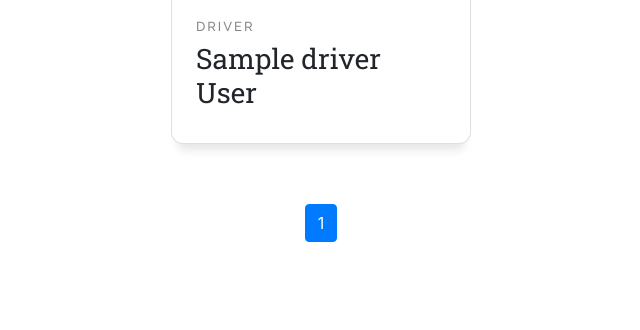
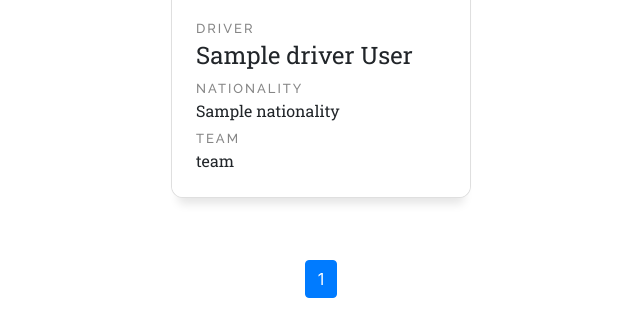
Before and after one commit to UT-SWLab/TeamE2, a Flask app: page /models_drivers in a window 1280 px wide. Shown: the part 470-800 px from the top of the page, without its empty margins (319-959 px from the left). Run offline with Flask 2, Linux system fonts and the light colour scheme; a database or web service that is not in the repository returns one stand-in record (values such as "Sample title"); some libraries are stand-ins or nearby versions.

Commit message:
added info to model cards

```diff
--- a/app.py
+++ b/app.py
@@ -35,7 +35,7 @@ def driver_model():
     drivers = []
     for driver in driver_list:
         drivers.append(
-            {'driverId': driver['driverRef'], 'surname': driver['surname'], 'forename': driver['forename']})
+            {'driverRef': driver['driverRef'], 'surname': driver['surname'], 'forename': driver['forename'], 'nationality': driver['nationality']})
     per_page = 20
     pages = int(len(drivers)/per_page)
     drivers = drivers[page*per_page: page*per_page+per_page]
@@ -50,7 +50,7 @@ def constructor_model():
     constructors = []
     for constructor in constructor_list:
         constructors.append(
-            {'constructorId': constructor['constructorRef'], 'name': constructor['name']})
+            {'constructorRef': constructor['constructorRef'], 'name': constructor['name'], 'nationality': constructor['nationality']})
     print(len(constructors))
     per_page = 20
     pages = int(len(constructors)/per_page)
@@ -67,7 +67,7 @@ def circuit_model():
     circuits = []
     for circuit in circuit_list:
         circuits.append(
-            {'circuitId': circuit['circuitRef'], 'name': circuit['name']})
+            {'circuitRef': circuit['circuitRef'], 'name': circuit['name'], 'location': circuit['location'], 'country': circuit['country']})
     per_page = 20
     pages = int(len(circuits)/per_page)
     circuits = circuits[page*per_page: page*per_page+per_page]
@@ -131,17 +131,6 @@ def driver_instance():
                            url=url, img_path=img_path, victories=victories, latest=latest)
 
 
-@app.route('/models_constructors')
-def constructor_model():
-    constructor_list = db.constructors.find()
-    constructors = []
-    for constructor in constructor_list:
-        constructors.append({'constructorId': str(constructor['constructorId']), 'name': constructor['name'],
-                             'nationality': constructor['nationality']})
-
-    return render_template('constructors-model.html', constructors=constructors)
-
-
 @app.route('/constructors')
 def constructor_instance():
     constructor_id = int(request.args['id'])
@@ -166,17 +155,6 @@ def constructor_instance():
     wonCircuits = list(wonCircuits.values())
     return render_template('constructors-instance.html', name=name, nation=nation,
                            drivers=teamDrivers, wins=wonCircuits, img_path=img_path, url=url)
-
-
-@app.route('/models_circuits')
-def circuit_model():
-    circuit_list = db.circuits.find()
-    circuits = []
-    for circuit in circuit_list:
-        print(circuit)
-        circuits.append({'circuitId': str(circuit['circuitId']), 'circuitName': circuit['name']})
-
-    return render_template('circuits-model.html', circuits=circuits)
 
 
 # Add circuitID to results.csv to make it easier to find race participants and constructor winenrs
--- a/static/css/constructors-model.css
+++ b/static/css/constructors-model.css
@@ -87,8 +87,8 @@
   }
 
   .card__title {
-    margin-top: 5px;
-    margin-bottom: 10px;
+    margin-top: 2px;
+    margin-bottom: 5px;
     font-family: 'Roboto Slab', serif;
   }
 
--- a/static/css/drivers-model.css
+++ b/static/css/drivers-model.css
@@ -53,12 +53,13 @@ body, html {
 }
 
 .card {
-  margin: 12px;
+  margin: 14px;
   transition: all .4s cubic-bezier(0.175, 0.885, 0, 1);
   background-color: #fff;
   width: 50%;
   min-width: 300px;
   min-height: 350px;
+  max-height: 550px;
   position: relative;
   border-radius: 12px;
   overflow: hidden;
@@ -90,8 +91,8 @@ body, html {
 }
 
 .card__title {
-  margin-top: 5px;
-  margin-bottom: 10px;
+  margin-top: 2px;
+  margin-bottom: 5px;
   font-family: 'Roboto Slab', serif;
 }
 
--- a/templates/drivers-model.html
+++ b/templates/drivers-model.html
@@ -24,10 +24,11 @@
   <div class="row justify-content-center">
     <div class="cards">
         {% if drivers|length > 4*i %}
-          {% set link = 'drivers?id='+drivers[4*i]['driverId'] %}
-          {% set imgpath = drivers[4*i]['driverId'] + '.jpg' %}
+          {% set link = 'drivers?id='+drivers[4*i]['driverRef'] %}
+          {% set imgpath = drivers[4*i]['driverRef'] + '.jpg' %}
           {% set imgurl = url_for('static', filename='images/'+imgpath) %}
           {% set name = drivers[4*i]['forename'] + " " + drivers[4*i]['surname'] %}
+          {% set nationality = drivers[4*i]['nationality'] %}
           <!--Card template from https://codepen.io/veronicadev/pen/WJyOwG-->
           <article class="card">
           <div class="card__img" style="background-image: url({{imgurl}})"></div>
@@ -36,15 +37,20 @@
           </a>
           <div class="card__info">
             <span class="card__category"> Driver</span>
-            <h3 class="card__title">{{ name }}</h3>
+            <h4 class="card__title">{{ name }}</h3>
+            <span class="card__category">Nationality</span>
+            <h6 class="card__title">{{nationality}}</h6>
+            <span class="card__category">Team</span>
+            <h6 class="card__title">team</h6>
           </div>
           </article>
         {% endif %}
         {% if drivers|length > 4*i+1%}
-          {% set link = 'drivers?id='+drivers[4*i+1]['driverId'] %}
-          {% set imgpath = drivers[4*i+1]['driverId'] + '.jpg' %}
+          {% set link = 'drivers?id='+drivers[4*i+1]['driverRef'] %}
+          {% set imgpath = drivers[4*i+1]['driverRef'] + '.jpg' %}
           {% set imgurl = url_for('static', filename='images/'+imgpath) %}
           {% set name = drivers[4*i+1]['forename'] + " " + drivers[4*i+1]['surname'] %}
+          {% set nationality = drivers[4*i+1]['nationality'] %}
           <!--Card template from https://codepen.io/veronicadev/pen/WJyOwG-->
           <article class="card">
             <div class="card__img" style="background-image: url({{imgurl}})"></div>
@@ -53,15 +59,20 @@
             </a>
             <div class="card__info">
             <span class="card__category"> Driver</span>
-            <h3 class="card__title">{{ name }}</h3>
+            <h4 class="card__title">{{ name }}</h3>
+            <span class="card__category">Nationality</span>
+            <h6 class="card__title">{{nationality}}</h6>
+            <span class="card__category">Team</span>
+            <h6 class="card__title">team</h6>
             </div>
           </article>
         {% endif %}
         {% if drivers|length > 4*i+2 %}
-          {% set link = 'drivers?id='+drivers[4*i+2]['driverId'] %}
-          {% set imgpath = drivers[4*i+2]['driverId'] + '.jpg' %}
+          {% set link = 'drivers?id='+drivers[4*i+2]['driverRef'] %}
+          {% set imgpath = drivers[4*i+2]['driverRef'] + '.jpg' %}
           {% set imgurl = url_for('static', filename='images/'+imgpath) %}
           {% set name = drivers[4*i+2]['forename'] + " " + drivers[4*i+2]['surname'] %}
+          {% set nationality = drivers[4*i+2]['nationality'] %}
           <!--Card template from https://codepen.io/veronicadev/pen/WJyOwG-->
           <article class="card">
             <div class="card__img" style="background-image: url({{imgurl}})"></div>
@@ -70,15 +81,20 @@
             </a>
             <div class="card__info">
             <span class="card__category"> Driver</span>
-            <h3 class="card__title">{{ name }}</h3>
+            <h4 class="card__title">{{ name }}</h3>
+            <span class="card__category">Nationality</span>
+            <h6 class="card__title">{{nationality}}</h6>
+            <span class="card__category">Team</span>
+            <h6 class="card__title">team</h6>
             </div>
           </article>
         {% endif %}
         {% if drivers|length > 4*i+3 %}
-          {% set link = 'drivers?id='+drivers[4*i+3]['driverId'] %}
-          {% set imgpath = drivers[4*i+3]['driverId'] + '.jpg' %}
+          {% set link = 'drivers?id='+drivers[4*i+3]['driverRef'] %}
+          {% set imgpath = drivers[4*i+3]['driverRef'] + '.jpg' %}
           {% set imgurl = url_for('static', filename='images/'+imgpath) %}
           {% set name = drivers[4*i+3]['forename'] + " " + drivers[4*i+3]['surname'] %}
+          {% set nationality = drivers[4*i+3]['nationality'] %}
           <!--Card template from https://codepen.io/veronicadev/pen/WJyOwG-->
           <article class="card">
             <div class="card__img" style="background-image: url({{imgurl}})"></div>
@@ -87,7 +103,11 @@
             </a>
             <div class="card__info">
             <span class="card__category"> Driver</span>
-            <h3 class="card__title">{{ name }}</h3>
+            <h4 class="card__title">{{ name }}</h3>
+            <span class="card__category">Nationality</span>
+            <h6 class="card__title">{{nationality}}</h6>
+            <span class="card__category">Team</span>
+            <h6 class="card__title">team</h6>
             </div>
           </article>
         {% endif %}
@@ -111,9 +131,9 @@
         {% for i in range(pages+1) %}
           {% if i == page %}
             <li class="page-item active"><a class="page-link" href="{{url_for('driver_model', page=i+1)}}">{{i+1}}</a></li>
-          {% elif i < page and i >= page - 1 %}
+          {% elif i < page and i >= page - 2 %}
             <li class="page-item"><a class="page-link" href="{{url_for('driver_model', page=i+1)}}">{{i+1}}</a></li>
-          {% elif i > page and i <= page + 1 %}
+          {% elif i > page and i <= page + 2 %}
             <li class="page-item"><a class="page-link" href="{{url_for('driver_model', page=i+1)}}">{{i+1}}</a></li>
           {% elif i == 0 or i==pages %}
             <li class="page-item"><a class="page-link" href="{{url_for('driver_model', page=i+1)}}">{{i+1}}</a></li>
```
Also changed, not shown: static/css/circuits-model.css (+5 -5 lines), templates/circuits-model.html (+34 -14 lines), templates/constructors-model.html (+30 -10 lines).
